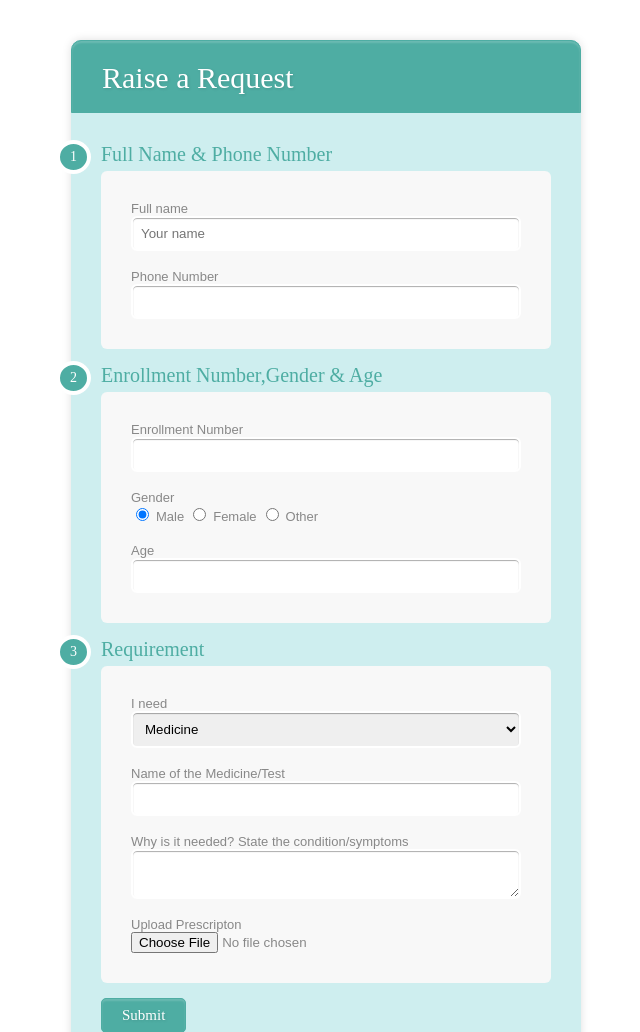
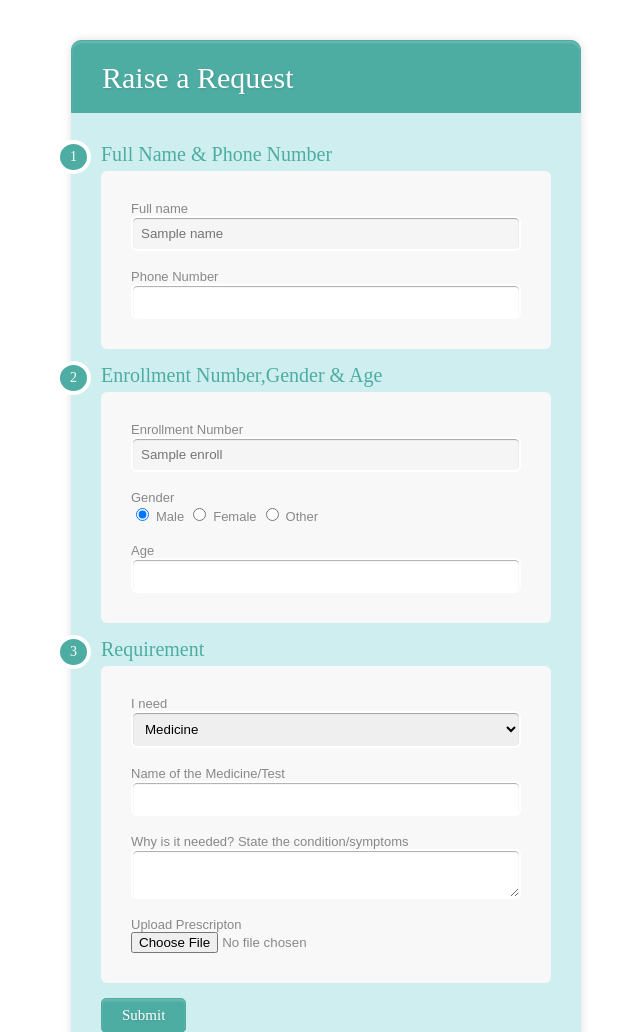
Before and after one commit to AjeetVerma12/healthEase, a Flask app: template HealthEase/templates/request.html in a window 1280 px wide. Shown: the top 1032 px of the page, without its empty margins (314-954 px from the left). Run offline with Flask 3, Linux system fonts and the light colour scheme; the template is opened without the code that fills it: most values are stand-ins (such as "Sample title", 1, 10 or a date in 2020).

Commit message:
Updated app.py

```diff
--- a/HealthEase/app.py
+++ b/HealthEase/app.py
@@ -112,10 +112,11 @@ def requests():
                 medname= request.form['medname']
                 symptoms=request.form['symptoms']
                 prescription=request.files['prescription']  #prescription or filename
+                status = "Approval Pending" #approval pending, approved, completed
                 date = datetime.datetime.now()
 
-                query= "Insert into requests values(%s,%s,%s,%s,%s,%s,%s,%s,%s,%s)"
-                values=(name,number,enroll,gender,age,requirement,medname,symptoms,prescription,date)
+                query= "Insert into requests values(%s,%s,%s,%s,%s,%s,%s,%s,%s,%s,%s)"
+                values=(name,number,enroll,gender,age,requirement,medname,symptoms,prescription,date,status)
                 cursor.execute(query,values)
 
                 return redirect(url_for('home'))
@@ -156,7 +157,7 @@ def dashboard():
             values = (enrollment,)
             cursor.execute(query,values)
             result = cursor.fetchone()
-            print(result)
+
             return render_template('dashboard.html',result=result)
         elif 'DocID' in session:
             return render_template('dashboard1.html')
--- a/HealthEase/templates/request.html
+++ b/HealthEase/templates/request.html
@@ -13,14 +13,14 @@
     <form method="post" action="{{url_for('requests')}}" enctype="multipart/form-data">
         <div class="section"><span>1</span>Full Name & Phone Number</div>
         <div class="inner-wrap">
-            <label>Full name<input type="text" name="Pname" placeholder="Your name"/></label><br>
+            <label>Full name<input type="text" name="Pname" placeholder= "{{name}}" disabled/></label><br>
             <label>Phone Number <input type="number" name="number" required/></label>
 
         </div>
 
         <div class="section"><span>2</span>Enrollment Number,Gender & Age</div>
         <div class="inner-wrap">
-            <label>Enrollment Number<input type="number" name="enroll" required/></label><br>
+            <label>Enrollment Number<input type="number" name="enroll" required disabled placeholder="{{enroll}}"/></label><br>
             <label>Gender</label>
             <div id>
             <input type="radio" id="Male" name="gender" value="Male"checked>
```
Also changed, not shown: HealthEase/templates/dashboard.html (+9 -4 lines).
